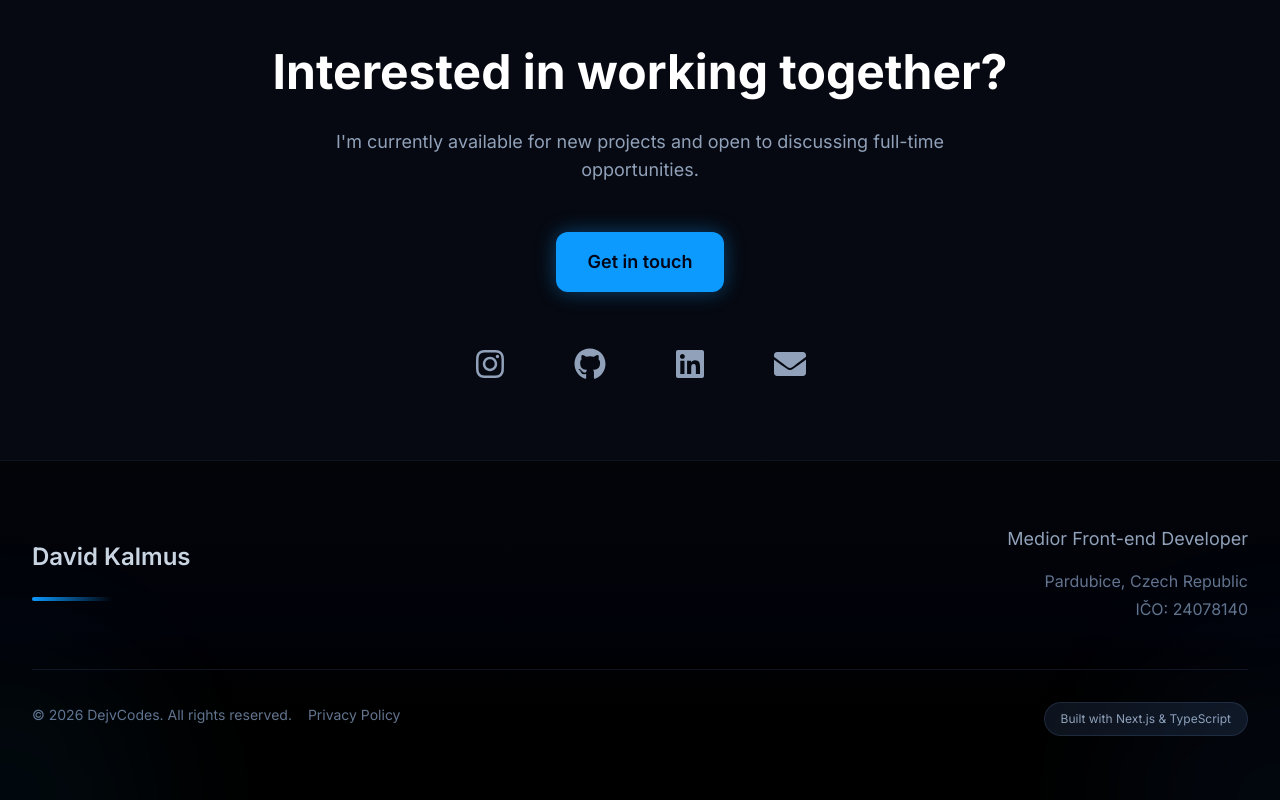
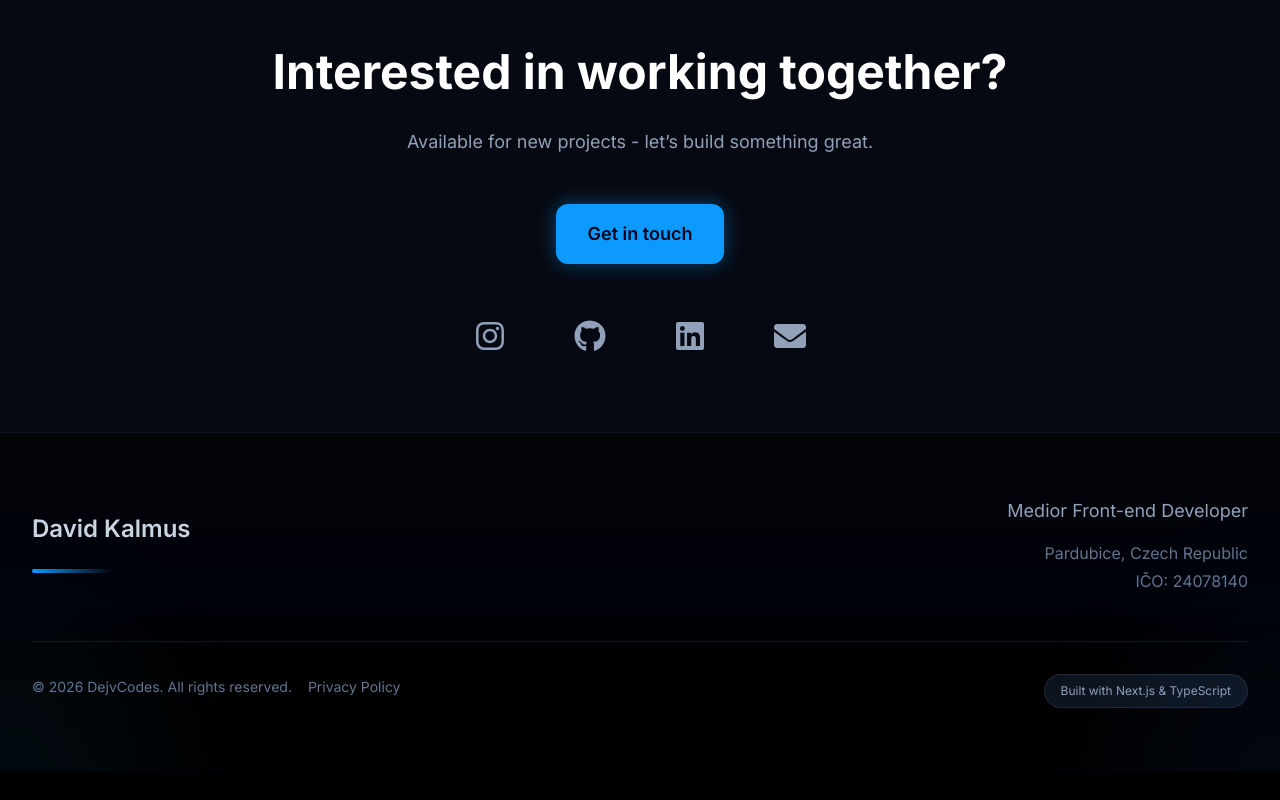
Before and after one commit to DejvCodes/DejvCodes-Next.js, a Next.js app: page / in a window 1280 px wide. Shown: the part 2978-3778 px from the top of the page. After the commit the page ends 3750 px from the top, so only its background shows below. Built offline with nearby package versions, Linux system fonts and the light colour scheme.

Commit message:
Update contact content description for clarity and engagement

```diff
--- a/constants.ts
+++ b/constants.ts
@@ -116,7 +116,7 @@ export const PROJECTS: Project[] = [
 
 export const CONTACT_CONTENT = {
   heading: 'Interested in working together?',
-  description: "I'm currently available for new projects and open to discussing full-time opportunities.",
+  description: "Available for new projects - let’s build something great.",
   buttonText: 'Get in touch',
   buttonLink: 'mailto:info@dejvcodes.com'
 };
```
